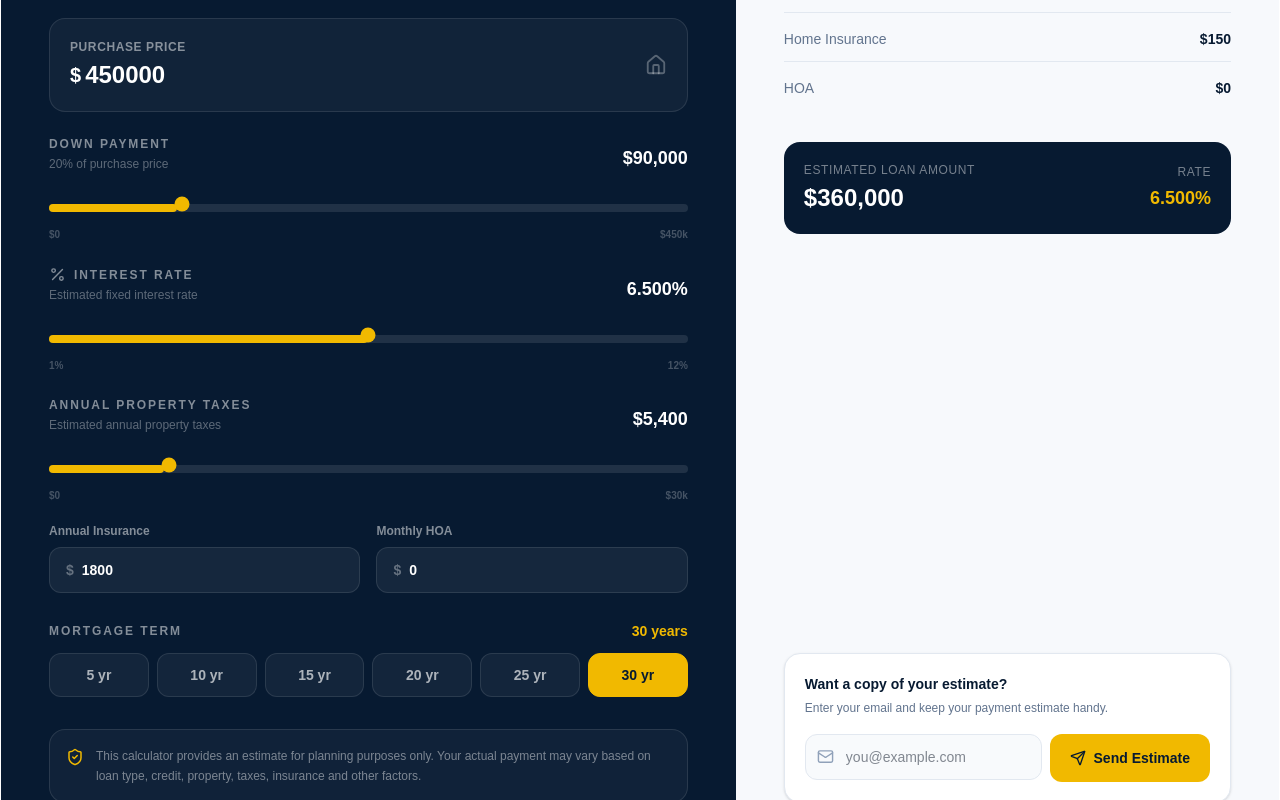
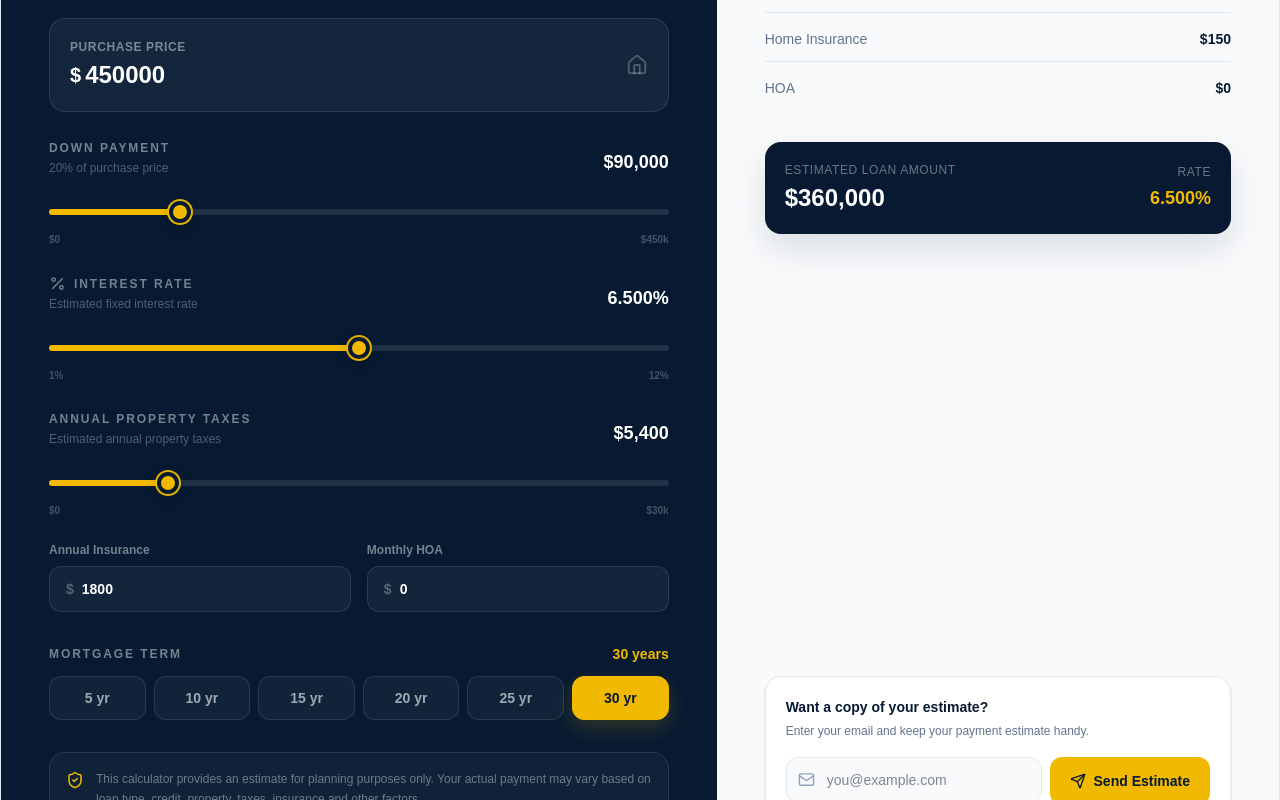
Before and after one commit to drevanet/mortgage, a Next.js app: page /mortgage-calculator in a window 1280 px wide. Shown: the part 660-1460 px from the top of the page. Built offline with nearby package versions, Linux system fonts and the light colour scheme.

Commit message:
Update mortgage calculator

```diff
--- a/app/page.tsx
+++ b/app/page.tsx
@@ -176,69 +176,93 @@ function SectionHeading({
 export default function HomePage() {
   return (
     <main className="min-h-screen bg-white text-slate-900">
+
 {/* HERO */}
-      <section className="relative overflow-hidden bg-[#071a31]">
+<section className="relative isolate min-h-[720px] overflow-hidden bg-[#071a31] lg:min-h-[800px]">
+  {/* Background Image */}
   <div className="absolute inset-0">
     <Image
       src="https://images.unsplash.com/photo-1600607687920-4e2a09cf159d?auto=format&fit=crop&w=2200&q=90"
       alt="Beautiful modern home"
       fill
       priority
-            className="object-cover opacity-35"
+      sizes="100vw"
+      className="object-cover object-center"
     />
 
-          <div className="absolute inset-0 bg-gradient-to-r from-[#071a31] via-[#071a31]/90 to-[#071a31]/30" />
+    {/* Premium image treatment */}
+    <div className="absolute inset-0 bg-[#071a31]/55" />
+
+    <div className="absolute inset-0 bg-gradient-to-r from-[#071a31] via-[#071a31]/85 to-[#071a31]/35" />
+
+    <div className="absolute inset-0 bg-gradient-to-t from-[#071a31] via-transparent to-[#071a31]/20" />
   </div>
 
-        <div className="relative mx-auto max-w-7xl px-5 py-24 sm:px-8 sm:py-32 lg:px-10 lg:py-40">
+  {/* Decorative glow */}
+  <div className="pointer-events-none absolute -left-32 top-1/4 h-80 w-80 rounded-full bg-[#f1b900]/10 blur-3xl" />
+
+  <div className="relative mx-auto flex min-h-[720px] max-w-[1600px] items-center px-5 py-24 sm:px-8 sm:py-28 lg:min-h-[800px] lg:px-12 lg:py-32 xl:px-16">
     <Reveal>
       <div className="max-w-4xl">
-              <div className="mb-6 inline-flex items-center gap-2 rounded-full border border-white/20 bg-white/10 px-4 py-2 text-sm font-semibold text-white backdrop-blur">
+
+        {/* Eyebrow */}
+        <div className="mb-7 inline-flex items-center gap-2 rounded-full border border-white/15 bg-white/[0.08] px-4 py-2 text-sm font-semibold text-white shadow-lg backdrop-blur-md">
           <Sparkles className="h-4 w-4 text-[#f1b900]" />
-                Mortgage guidance built around you
+          <span>Mortgage guidance built around you</span>
         </div>
 
-              <h1 className="text-5xl font-black leading-[0.98] tracking-tight text-white sm:text-6xl lg:text-8xl">
+        {/* Heading */}
+        <h1 className="max-w-4xl text-5xl font-black leading-[0.94] tracking-[-0.045em] text-white sm:text-6xl md:text-7xl lg:text-[88px]">
           A clearer path to the{" "}
           <span className="text-[#f1b900]">home you want.</span>
         </h1>
 
-              <p className="mt-7 max-w-2xl text-lg leading-8 text-slate-200 sm:text-xl">
+        {/* Description */}
+        <p className="mt-7 max-w-2xl text-base leading-7 text-white/75 sm:text-lg sm:leading-8 lg:text-xl">
           Mortgage decisions are important. They should also feel
           understandable. We combine smart financing strategies with
           personal guidance so you can move forward with confidence.
         </p>
 
+        {/* CTA */}
         <div className="mt-9 flex flex-col gap-3 sm:flex-row">
           <Link
             href="/contact?booking=true"
-                  className="inline-flex items-center justify-center gap-2 rounded-full bg-[#f1b900] px-7 py-4 font-black text-[#071a31] shadow-xl transition hover:-translate-y-1 hover:shadow-2xl"
+            className="group inline-flex min-h-14 items-center justify-center gap-2 rounded-full bg-[#f1b900] px-7 py-4 font-black text-[#071a31] shadow-[0_15px_35px_rgba(0,0,0,0.25)] transition duration-300 hover:-translate-y-1 hover:bg-[#ffc928] hover:shadow-[0_20px_45px_rgba(0,0,0,0.3)]"
           >
             Book a Free Call
-                  <ArrowRight className="h-5 w-5" />
+
+            <ArrowRight className="h-5 w-5 transition-transform duration-300 group-hover:translate-x-1" />
           </Link>
 
           <Link
             href="/mortgage-calculator"
-                  className="inline-flex items-center justify-center gap-2 rounded-full border border-white/25 bg-white/10 px-7 py-4 font-bold text-white backdrop-blur transition hover:bg-white/20"
+            className="inline-flex min-h-14 items-center justify-center gap-2 rounded-full border border-white/25 bg-white/[0.08] px-7 py-4 font-bold text-white backdrop-blur-md transition duration-300 hover:-translate-y-1 hover:border-white/40 hover:bg-white/[0.15]"
           >
             Calculate Your Payment
           </Link>
         </div>
 
-              <div className="mt-10 flex flex-wrap items-center gap-x-7 gap-y-3 text-sm text-slate-300">
+        {/* Trust Points */}
+        <div className="mt-10 flex flex-wrap items-center gap-x-7 gap-y-3 border-t border-white/10 pt-6 text-sm text-white/65">
           <span className="flex items-center gap-2">
-                  <Check className="h-4 w-4 text-[#f1b900]" />
+            <span className="grid h-5 w-5 place-items-center rounded-full bg-[#f1b900]/15">
+              <Check className="h-3.5 w-3.5 text-[#f1b900]" />
+            </span>
             Personalized guidance
           </span>
 
           <span className="flex items-center gap-2">
-                  <Check className="h-4 w-4 text-[#f1b900]" />
+            <span className="grid h-5 w-5 place-items-center rounded-full bg-[#f1b900]/15">
+              <Check className="h-3.5 w-3.5 text-[#f1b900]" />
+            </span>
             Clear communication
           </span>
 
           <span className="flex items-center gap-2">
-                  <Check className="h-4 w-4 text-[#f1b900]" />
+            <span className="grid h-5 w-5 place-items-center rounded-full bg-[#f1b900]/15">
+              <Check className="h-3.5 w-3.5 text-[#f1b900]" />
+            </span>
             No-pressure conversations
           </span>
         </div>
@@ -246,6 +270,10 @@ export default function HomePage() {
     </Reveal>
   </div>
 </section>
+
+
+This keeps your existing messaging and links, but gives the hero a more **high-end mortgage/financial brand** appearance with better image treatment, hierarchy, responsive sizing, and CTA interactions.
+
 
       {/* TRUST STRIP */}
       <section className="border-b border-slate-200 bg-white">
--- a/components/calculator.tsx
+++ b/components/calculator.tsx
@@ -67,13 +67,15 @@ export default function MortgageCalculator() {
     price > 0 ? Math.min(100, (down / price) * 100) : 0;
 
   return (
-    <div className="w-full overflow-hidden rounded-[32px] border border-white/10 bg-white shadow-[0_30px_80px_rgba(0,0,0,0.25)]">
-      <div className="grid lg:grid-cols-[1.15fr_.85fr]">
+    <div className="w-full overflow-hidden rounded-[30px] border border-slate-200 bg-white shadow-[0_25px_70px_rgba(7,26,49,0.12)]">
+      <div className="grid lg:grid-cols-[1.12fr_.88fr]">
+
         {/* LEFT — CALCULATOR */}
         <div className="bg-[#071a31] p-6 sm:p-8 lg:p-12">
+
           {/* Header */}
           <div className="flex items-center gap-3">
-            <div className="grid h-11 w-11 place-items-center rounded-2xl bg-[#f1b900] text-[#071a31]">
+            <div className="grid h-11 w-11 place-items-center rounded-2xl bg-[#f1b900] text-[#071a31] shadow-lg shadow-black/10">
               <CalcIcon size={21} />
             </div>
 
@@ -81,7 +83,8 @@ export default function MortgageCalculator() {
               <p className="text-xs font-black uppercase tracking-[0.18em] text-[#f1b900]">
                 Mortgage Calculator
               </p>
-              <p className="mt-1 text-xs text-white/50">
+
+              <p className="mt-1 text-xs text-white/45">
                 Adjust the numbers to explore your options.
               </p>
             </div>
@@ -91,16 +94,16 @@ export default function MortgageCalculator() {
             Build a payment that fits your plan.
           </h3>
 
-          <p className="mt-4 max-w-2xl text-sm leading-7 text-white/60">
+          <p className="mt-4 max-w-2xl text-sm leading-7 text-white/55">
             Quickly estimate your monthly payment and explore different
             purchase scenarios before speaking with a mortgage professional.
           </p>
 
           {/* Purchase Price */}
-          <div className="mt-9 rounded-2xl border border-white/10 bg-white/[0.045] p-5">
+          <div className="mt-9 rounded-2xl border border-white/10 bg-white/[0.055] p-5 transition hover:border-white/15">
             <div className="flex items-center justify-between gap-4">
-              <div>
-                <p className="text-xs font-bold uppercase tracking-wider text-white/50">
+              <div className="min-w-0">
+                <p className="text-xs font-bold uppercase tracking-wider text-white/45">
                   Purchase Price
                 </p>
 
@@ -119,11 +122,11 @@ export default function MortgageCalculator() {
                 </div>
               </div>
 
-              <Home className="shrink-0 text-white/30" size={22} />
+              <Home className="shrink-0 text-white/25" size={22} />
             </div>
           </div>
 
-          {/* Down Payment Slider */}
+          {/* Sliders */}
           <SliderField
             label="Down Payment"
             value={down}
@@ -135,7 +138,6 @@ export default function MortgageCalculator() {
             helper={`${percentageDown.toFixed(0)}% of purchase price`}
           />
 
-          {/* Interest Rate Slider */}
           <SliderField
             label="Interest Rate"
             value={rate}
@@ -148,7 +150,6 @@ export default function MortgageCalculator() {
             icon={<Percent size={17} />}
           />
 
-          {/* Annual Taxes Slider */}
           <SliderField
             label="Annual Property Taxes"
             value={taxes}
@@ -161,7 +162,7 @@ export default function MortgageCalculator() {
           />
 
           {/* Insurance + HOA */}
-          <div className="mt-5 grid gap-4 sm:grid-cols-2">
+          <div className="mt-6 grid gap-4 sm:grid-cols-2">
             <InputField
               label="Annual Insurance"
               value={insurance}
@@ -176,9 +177,9 @@ export default function MortgageCalculator() {
           </div>
 
           {/* Mortgage Term */}
-          <div className="mt-7">
+          <div className="mt-8">
             <div className="mb-3 flex items-center justify-between">
-              <p className="text-xs font-black uppercase tracking-[0.16em] text-white/50">
+              <p className="text-xs font-black uppercase tracking-[0.16em] text-white/45">
                 Mortgage Term
               </p>
 
@@ -193,10 +194,10 @@ export default function MortgageCalculator() {
                   key={years}
                   type="button"
                   onClick={() => setTerm(years)}
-                  className={`min-h-11 rounded-xl border px-3 text-sm font-bold transition ${
+                  className={`min-h-11 rounded-xl border px-3 text-sm font-bold transition-all ${
                     term === years
-                      ? "border-[#f1b900] bg-[#f1b900] text-[#071a31]"
-                      : "border-white/10 bg-white/[0.05] text-white/65 hover:border-white/25 hover:text-white"
+                      ? "border-[#f1b900] bg-[#f1b900] text-[#071a31] shadow-[0_8px_20px_rgba(241,185,0,0.18)]"
+                      : "border-white/10 bg-white/[0.045] text-white/60 hover:border-white/25 hover:bg-white/[0.08] hover:text-white"
                   }`}
                 >
                   {years} yr
@@ -205,13 +206,14 @@ export default function MortgageCalculator() {
             </div>
           </div>
 
-          <div className="mt-8 flex items-start gap-3 rounded-2xl border border-white/10 bg-white/[0.04] p-4">
+          {/* Disclaimer */}
+          <div className="mt-8 flex items-start gap-3 rounded-2xl border border-white/10 bg-white/[0.035] p-4">
             <ShieldCheck
               size={18}
               className="mt-0.5 shrink-0 text-[#f1b900]"
             />
 
-            <p className="text-xs leading-5 text-white/45">
+            <p className="text-xs leading-5 text-white/40">
               This calculator provides an estimate for planning purposes only.
               Your actual payment may vary based on loan type, credit,
               property, taxes, insurance and other factors.
@@ -220,14 +222,15 @@ export default function MortgageCalculator() {
         </div>
 
         {/* RIGHT — RESULTS */}
-        <div className="flex flex-col bg-[#f7f9fc] p-6 sm:p-8 lg:p-12">
+        <div className="flex flex-col bg-[#f8fafc] p-6 sm:p-8 lg:p-12">
+
           <div>
             <p className="text-xs font-black uppercase tracking-[0.18em] text-slate-400">
               Estimated monthly payment
             </p>
 
             <div className="mt-3 flex flex-wrap items-end gap-2">
-              <span className="text-5xl font-black tracking-[-0.04em] text-[#071a31] sm:text-6xl">
+              <span className="text-5xl font-black tracking-[-0.045em] text-[#071a31] sm:text-6xl">
                 {money(calculations.total)}
               </span>
 
@@ -238,7 +241,7 @@ export default function MortgageCalculator() {
 
             <div className="mt-6 h-px bg-slate-200" />
 
-            {/* Payment Breakdown */}
+            {/* Breakdown */}
             <div className="mt-6 space-y-4">
               <PaymentRow
                 label="Principal & Interest"
@@ -255,24 +258,27 @@ export default function MortgageCalculator() {
                 value={calculations.monthlyInsurance}
               />
 
-              <PaymentRow label="HOA" value={hoa} />
+              <PaymentRow
+                label="HOA"
+                value={hoa}
+              />
             </div>
 
             {/* Loan Summary */}
-            <div className="mt-8 rounded-2xl bg-[#071a31] p-5 text-white">
-              <div className="flex items-center justify-between">
+            <div className="mt-8 rounded-2xl bg-[#071a31] p-5 shadow-[0_15px_35px_rgba(7,26,49,0.12)]">
+              <div className="flex items-center justify-between gap-6">
                 <div>
-                  <p className="text-xs uppercase tracking-wider text-white/45">
+                  <p className="text-xs uppercase tracking-wider text-white/40">
                     Estimated loan amount
                   </p>
 
-                  <p className="mt-1 text-2xl font-black">
+                  <p className="mt-1 text-2xl font-black text-white">
                     {money(calculations.loanAmount)}
                   </p>
                 </div>
 
                 <div className="text-right">
-                  <p className="text-xs uppercase tracking-wider text-white/45">
+                  <p className="text-xs uppercase tracking-wider text-white/40">
                     Rate
                   </p>
 
@@ -342,6 +348,10 @@ export default function MortgageCalculator() {
   );
 }
 
+/* -------------------------------------------------
+   PREMIUM SLIDER
+-------------------------------------------------- */
+
 function SliderField({
   label,
   value,
@@ -367,15 +377,17 @@ function SliderField({
     max > min ? ((value - min) / (max - min)) * 100 : 0;
 
   return (
-    <div className="mt-6">
+    <div className="mt-7">
       <div className="flex items-end justify-between gap-4">
-        <div>
-          <p className="flex items-center gap-2 text-xs font-black uppercase tracking-[0.16em] text-white/50">
+        <div className="min-w-0">
+          <p className="flex items-center gap-2 text-xs font-black uppercase tracking-[0.16em] text-white/45">
             {icon}
             {label}
           </p>
 
-          <p className="mt-1 text-xs text-white/35">{helper}</p>
+          <p className="mt-1 text-xs text-white/30">
+            {helper}
+          </p>
         </div>
 
         <span className="shrink-0 text-lg font-black text-white">
@@ -383,14 +395,20 @@ function SliderField({
         </span>
       </div>
 
-      <div className="relative mt-4">
-        <div className="absolute top-1/2 h-2 w-full -translate-y-1/2 rounded-full bg-white/10" />
+      {/* Slider */}
+      <div className="relative mt-5 h-8">
+        {/* Track */}
+        <div
+          className="pointer-events-none absolute left-0 right-0 top-1/2 h-[6px] -translate-y-1/2 rounded-full bg-white/10"
+        />
 
+        {/* Filled track */}
         <div
-          className="absolute top-1/2 h-2 -translate-y-1/2 rounded-full bg-[#f1b900]"
+          className="pointer-events-none absolute left-0 top-1/2 h-[6px] -translate-y-1/2 rounded-full bg-[#f1b900]"
           style={{ width: `${percentage}%` }}
         />
 
+        {/* Native range input */}
         <input
           type="range"
           min={min}
@@ -399,20 +417,98 @@ function SliderField({
           value={value}
           onChange={(e) => onChange(Number(e.target.value))}
           aria-label={label}
-          className="relative z-10 h-8 w-full cursor-pointer appearance-none bg-transparent accent-[#f1b900]"
+          className="mortgage-slider absolute inset-0 z-10 m-0 h-8 w-full cursor-pointer appearance-none bg-transparent p-0"
+          style={{
+            "--slider-progress": `${percentage}%`,
+          } as React.CSSProperties}
         />
       </div>
 
-      <div className="flex justify-between text-[10px] font-bold text-white/25">
-        <span>{label === "Interest Rate" ? `${min}%` : "$0"}</span>
+      <div className="mt-1 flex justify-between text-[10px] font-bold text-white/25">
+        <span>
+          {label === "Interest Rate" ? `${min}%` : "$0"}
+        </span>
 
         <span>
-          {label === "Interest Rate" ? `${max}%` : moneyShort(max)}
+          {label === "Interest Rate"
+            ? `${max}%`
+            : moneyShort(max)}
         </span>
       </div>
+
+      {/* Custom slider styling */}
+      <style jsx>{`
+        .mortgage-slider::-webkit-slider-runnable-track {
+          height: 6px;
+          background: transparent;
+          border: none;
+        }
+
+        .mortgage-slider::-moz-range-track {
+          height: 6px;
+          background: transparent;
+          border: none;
+        }
+
+        .mortgage-slider::-webkit-slider-thumb {
+          -webkit-appearance: none;
+          appearance: none;
+          width: 22px;
+          height: 22px;
+          margin-top: -8px;
+          border-radius: 9999px;
+          border: 4px solid #071a31;
+          background: #f1b900;
+          box-shadow:
+            0 0 0 2px rgba(241, 185, 0, 0.95),
+            0 4px 12px rgba(0, 0, 0, 0.25);
+          cursor: grab;
+        }
+
+        .mortgage-slider::-webkit-slider-thumb:active {
+          cursor: grabbing;
+          transform: scale(1.08);
+        }
+
+        .mortgage-slider::-moz-range-thumb {
+          width: 14px;
+          height: 14px;
+          border-radius: 9999px;
+          border: 4px solid #071a31;
+          background: #f1b900;
+          box-shadow:
+            0 0 0 2px rgba(241, 185, 0, 0.95),
+            0 4px 12px rgba(0, 0, 0, 0.25);
+          cursor: grab;
+        }
+
+        .mortgage-slider::-moz-range-progress {
+          background: transparent;
+        }
+
+        .mortgage-slider:focus-visible {
+          outline: none;
+        }
+
+        .mortgage-slider:focus-visible::-webkit-slider-thumb {
+          box-shadow:
+            0 0 0 3px rgba(255, 255, 255, 0.85),
+            0 0 0 6px rgba(241, 185, 0, 0.55);
+        }
+
+        .mortgage-slider:focus-visible::-moz-range-thumb {
+          box-shadow:
+            0 0 0 3px rgba(255, 255, 255, 0.85),
+            0 0 0 6px rgba(241, 185, 0, 0.55);
+        }
+      `}</style>
     </div>
   );
 }
+
+/* -------------------------------------------------
+   INPUT
+-------------------------------------------------- */
 
 function InputField({
   label,
@@ -425,12 +521,14 @@ function InputField({
 }) {
   return (
     <label className="block">
-      <span className="mb-2 block text-xs font-bold text-white/50">
+      <span className="mb-2 block text-xs font-bold text-white/45">
         {label}
       </span>
 
-      <div className="flex items-center rounded-xl border border-white/10 bg-white/[0.06] px-4 focus-within:border-[#f1b900]">
-        <span className="text-sm font-bold text-white/35">$</span>
+      <div className="flex items-center rounded-xl border border-white/10 bg-white/[0.05] px-4 transition focus-within:border-[#f1b900] focus-within:bg-white/[0.08]">
+        <span className="text-sm font-bold text-white/30">
+          $
+        </span>
 
         <input
           type="number"
@@ -446,6 +544,10 @@ function InputField({
   );
 }
 
+/* -------------------------------------------------
+   PAYMENT ROW
+-------------------------------------------------- */
+
 function PaymentRow({
   label,
   value,
@@ -455,7 +557,9 @@ function PaymentRow({
 }) {
   return (
     <div className="flex items-center justify-between gap-4 border-b border-slate-200 pb-3 last:border-0">
-      <span className="text-sm text-slate-500">{label}</span>
+      <span className="text-sm text-slate-500">
+        {label}
+      </span>
 
       <strong className="text-sm font-black text-[#071a31]">
         {new Intl.NumberFormat("en-US", {
@@ -468,6 +572,10 @@ function PaymentRow({
   );
 }
 
+/* -------------------------------------------------
+   SHORT MONEY
+-------------------------------------------------- */
+
 function moneyShort(value: number) {
   if (value >= 1000000) {
     return `$${(value / 1000000).toFixed(1)}M`;
```
Lines whose indentation alone changed are shown as unchanged.
